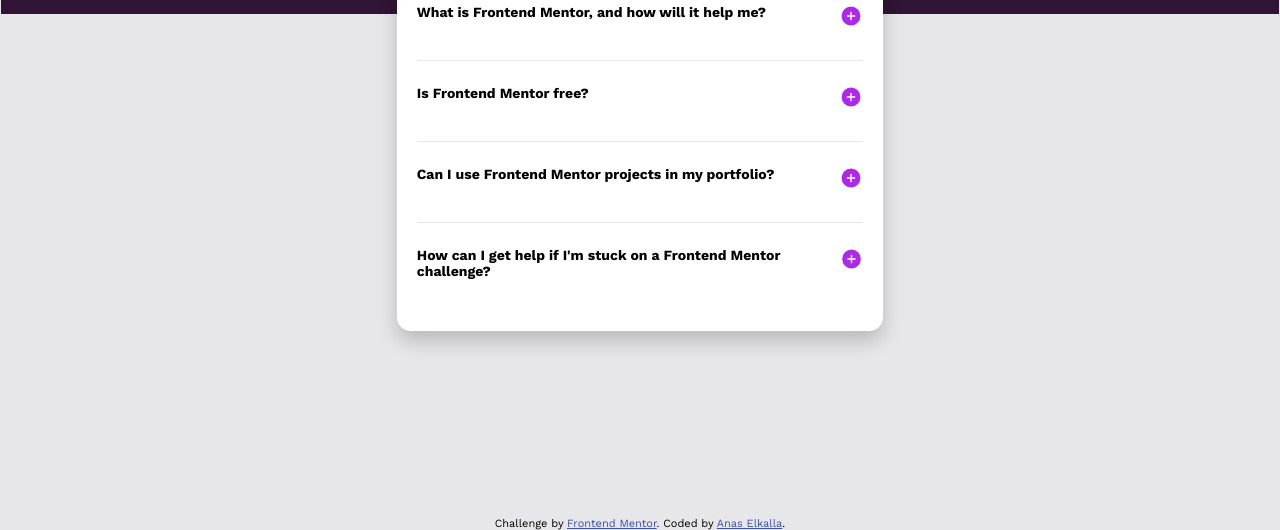
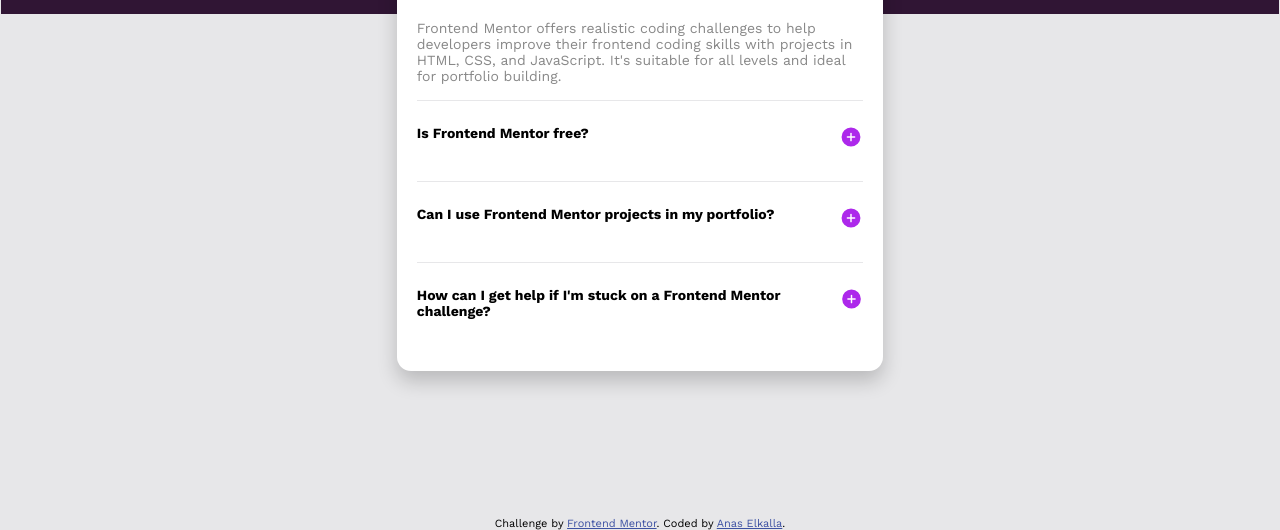
Before and after one commit to AnasElkalla/FAQ-accordion, a plain HTML site: page index.html in a window 1280 px wide. Shown: the part 270-800 px from the top of the page. Drawn offline with Linux system fonts and the light colour scheme.

Commit message:
Update index.html

```diff
--- a/index.html
+++ b/index.html
@@ -36,9 +36,9 @@
         <section class="answer_1">
           <h2>
             What is Frontend Mentor, and how will it help me?
-            <img src="./assets/images/icon-plus.svg" alt="plus" />
+            <img src="./assets/images/icon-minus.svg" alt="plus" />
           </h2>
-          <p class="hidden">
+          <p >
             Frontend Mentor offers realistic coding challenges to help
             developers improve their frontend coding skills with projects in
             HTML, CSS, and JavaScript. It's suitable for all levels and ideal
```
